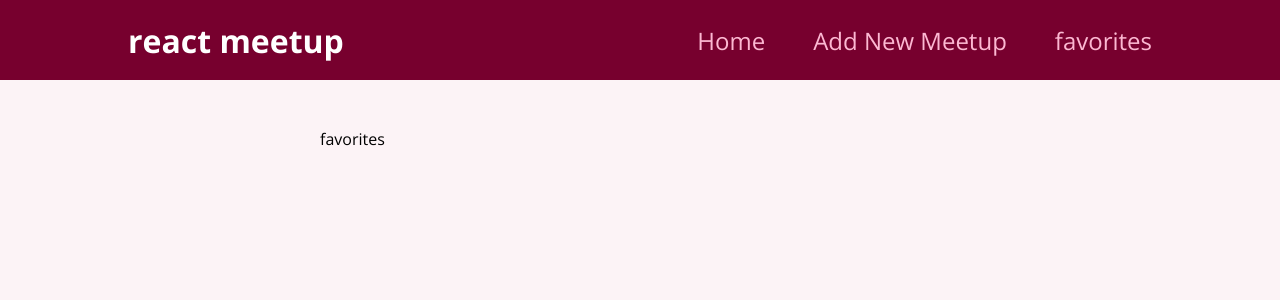
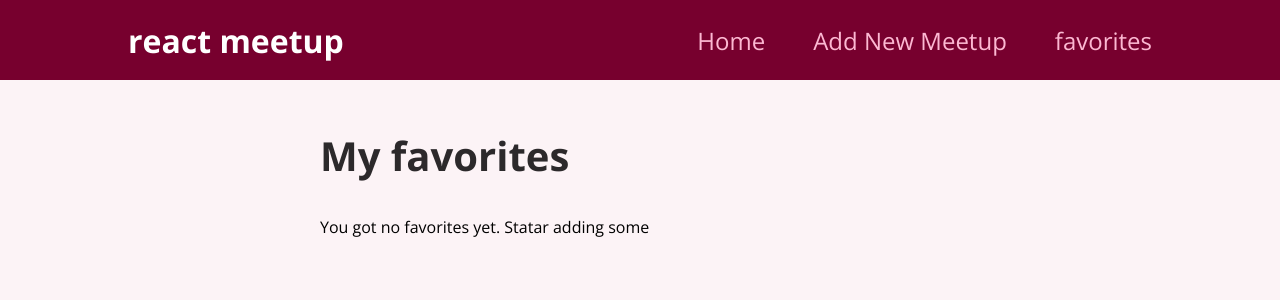
Before and after one commit to Shifungo/React-Tutorial-2, a React (Create React App) app: page /favorites in a window 1280 px wide. Shown: the top 300 px of the page. Built offline with nearby package versions, Linux system fonts and the light colour scheme.

Commit message:
Termino do Tutorial

```diff
--- a/src/components/meetups/MeetupItem.js
+++ b/src/components/meetups/MeetupItem.js
@@ -3,10 +3,26 @@ import React from "react";
 import Card from "../ui/Card";
 import { useContext } from "react";
 import FavoristesContext from "../../store/favorites-context";
+
 function MeetupItem(props) {
+  const favoriteCtx = useContext(FavoristesContext);
+
+  const itemIsFavorite = favoriteCtx.itemIsFavorite(props.id);
+
   function toggleFavoriteStatusHandler() {
-    const favoriteCtx = useContext(FavoristesContext);
+    if (itemIsFavorite) {
+      favoriteCtx.removeFavorite(props.id);
+    } else {
+      favoriteCtx.addFavorite({
+        id: props.id,
+        title: props.title,
+        decrepition: props.description,
+        iamge: props.image,
+        address: props.address,
+      });
+    }
   }
+
   return (
     <li className={classes.item}>
       <Card>
@@ -19,7 +35,9 @@ function MeetupItem(props) {
           <p>{props.description}</p>
         </div>
         <div className={classes.actions}>
-          <button onClick={toggleFavoriteStatusHandler}> To Favorites</button>
+          <button onClick={toggleFavoriteStatusHandler}>
+            {itemIsFavorite ? "Remove from Favorites" : "To Favorites"}
+          </button>
         </div>
       </Card>
     </li>
--- a/src/pages/AllMeetups.js
+++ b/src/pages/AllMeetups.js
@@ -27,6 +27,7 @@ function AllMeetupsPage() {
         setIsLoading(false);
         setLoadedMeetups(meetups);
       });
+  }, []);
 
   if (isLoading) {
     return (
@@ -35,7 +36,6 @@ function AllMeetupsPage() {
       </section>
     );
   }
-  }, []);
 
   return (
     <section>
--- a/src/pages/Favorites.js
+++ b/src/pages/Favorites.js
@@ -1,7 +1,24 @@
 import React from "react";
+import { useContext } from "react";
+import FavoristesContext from "../store/favorites-context";
+import MeetupList from "../components/meetups/MeetupList";
 
 function FavoritesPage() {
-  return <div>favorites</div>;
+  const favoriteCtx = useContext(FavoristesContext);
+  let content;
+
+  if (favoriteCtx.totalFavorites === 0) {
+    content = <p>You got no favorites yet. Statar adding some</p>;
+  } else {
+    content = <MeetupList meetups={favoriteCtx.favorites} />;
+  }
+
+  return (
+    <section>
+      <h1>My favorites</h1>
+      {content}
+    </section>
+  );
 }
 
 export default FavoritesPage;
```
Lines whose indentation alone changed are shown as unchanged.
